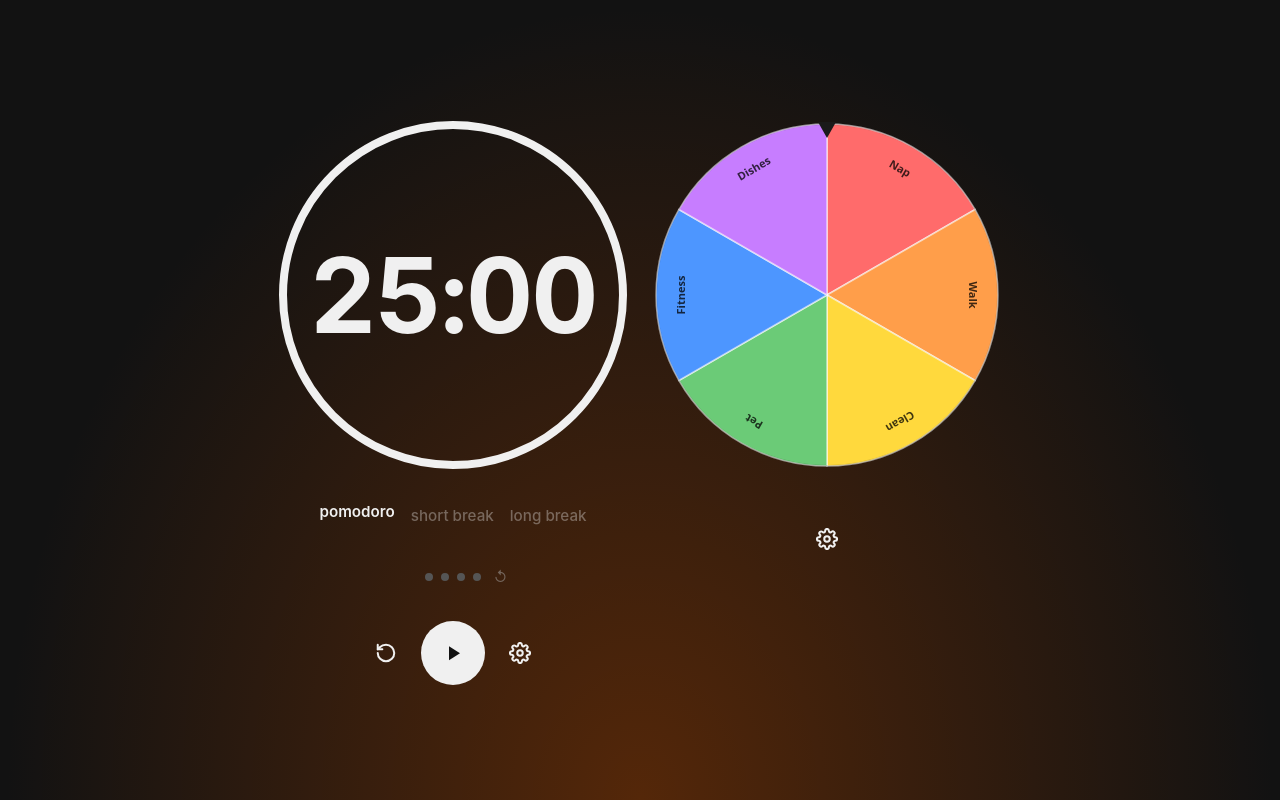
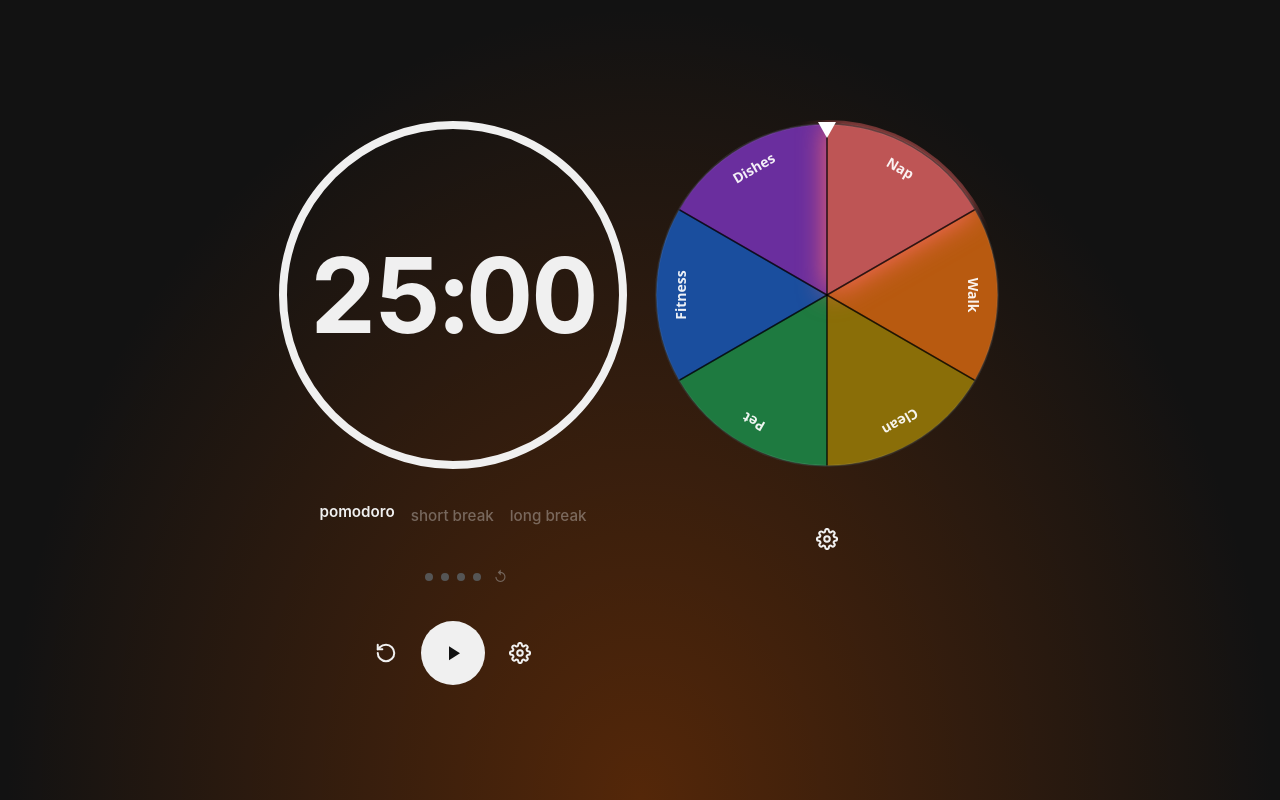
Before and after one commit to lukep-stack/pomodoro, a React (Vite) app: page / in a window 1280 px wide. Built offline with nearby package versions, Linux system fonts and the light colour scheme.

Commit message:
Wheel glow

```diff
--- a/src/App.tsx
+++ b/src/App.tsx
@@ -184,9 +184,7 @@ export default function App() {
             durations={durations}
             onSave={newDurations => {
               setDurations(newDurations)
-              setSecondsLeft(newDurations[mode])
-              setIsRunning(false)
-              saveTimer(mode, newDurations[mode], false)
+              saveTimer(mode, secondsLeft, isRunning)
             }}
             onClose={() => setShowSettings(false)}
           />
--- a/src/components/ActivityWheel/ActivityWheel.tsx
+++ b/src/components/ActivityWheel/ActivityWheel.tsx
@@ -11,6 +11,7 @@ import {
   activityListAtom,
   activitySelectionAtom,
   recentActivitiesAtom,
+  themeAtom,
 } from "../../atoms";
 import Button from "../Button/Button";
 import ActivitySettings from "../ActivitySettings/ActivitySettings";
@@ -30,15 +31,46 @@ const RAINBOW = [
   "#C77DFF",
 ];
 
+// Darker variants with sufficient contrast for white text (WCAG AA)
+const RAINBOW_DARK = [
+  "#B03030",
+  "#B85A10",
+  "#8A6E08",
+  "#1E7A40",
+  "#1A4E9E",
+  "#6A2E9E",
+];
+
 const easeOutCubic = (t: number) => 1 - Math.pow(1 - t, 3);
+
+function getHighlightedIndex(rotation: number, count: number): number {
+  if (count === 0) return -1;
+  const TWO_PI = 2 * Math.PI;
+  const sliceAngle = TWO_PI / count;
+  const normalized = ((-rotation % TWO_PI) + TWO_PI) % TWO_PI;
+  return Math.floor(normalized / sliceAngle) % count;
+}
+
+function brighten(hex: string, amount: number): string {
+  const r = parseInt(hex.slice(1, 3), 16);
+  const g = parseInt(hex.slice(3, 5), 16);
+  const b = parseInt(hex.slice(5, 7), 16);
+  const nr = Math.min(255, Math.round(r + (255 - r) * amount));
+  const ng = Math.min(255, Math.round(g + (255 - g) * amount));
+  const nb = Math.min(255, Math.round(b + (255 - b) * amount));
+  return `rgb(${nr},${ng},${nb})`;
+}
 
 const SPIN_DURATION = 2000;
 
 // eslint-disable-next-line @typescript-eslint/no-empty-object-type
 const ActivityWheel = forwardRef<ActivityWheelHandle, {}>((_props, ref) => {
   const [activities] = useAtom(activityListAtom);
-  const [activitySelection, setActivitySelection] = useAtom(activitySelectionAtom);
+  const [activitySelection, setActivitySelection] = useAtom(
+    activitySelectionAtom,
+  );
   const [recentActivities, setRecentActivities] = useAtom(recentActivitiesAtom);
+  const [theme] = useAtom(themeAtom);
   const [showSettings, setShowSettings] = useState(false);
 
   const canvasRef = useRef<HTMLCanvasElement>(null);
@@ -56,39 +88,72 @@ const ActivityWheel = forwardRef<ActivityWheelHandle, {}>((_props, ref) => {
     const cx = size / 2;
     const cy = size / 2;
     const radius = size / 2 - 4;
+    const isDark = theme === "dark";
 
     ctx.clearRect(0, 0, size, size);
 
     if (activities.length === 0) {
       ctx.beginPath();
       ctx.arc(cx, cy, radius, 0, Math.PI * 2);
-      ctx.fillStyle = "#e0e0e0";
+      ctx.fillStyle = isDark ? "#2a2a2a" : "#e0e0e0";
       ctx.fill();
-      ctx.fillStyle = "#999";
+      ctx.fillStyle = isDark ? "#888" : "#999";
       ctx.font = "14px system-ui, sans-serif";
       ctx.textAlign = "center";
       ctx.textBaseline = "middle";
       ctx.fillText("Add activities below", cx, cy);
-      drawPointer(ctx, cx, size);
+      drawPointer(ctx, cx, size, isDark);
       return;
     }
 
     const sliceAngle = (2 * Math.PI) / activities.length;
     const rotation = rotationRef.current;
+    const palette = isDark ? RAINBOW_DARK : RAINBOW;
+    const dividerColor = isDark ? "rgba(0,0,0,0.5)" : "rgba(255,255,255,0.6)";
+    const textColor = isDark ? "rgba(255,255,255,0.92)" : "rgba(0,0,0,0.75)";
+    const hlIndex = getHighlightedIndex(rotation, activities.length);
 
+    // Pass 1: fill all non-highlighted slices
+    for (let i = 0; i < activities.length; i++) {
+      if (i === hlIndex) continue;
+      const startAngle = rotation + i * sliceAngle - Math.PI / 2;
+      const endAngle = startAngle + sliceAngle;
+      ctx.beginPath();
+      ctx.moveTo(cx, cy);
+      ctx.arc(cx, cy, radius, startAngle, endAngle);
+      ctx.closePath();
+      ctx.fillStyle = palette[i % palette.length];
+      ctx.fill();
+    }
+
+    // Pass 2: highlighted slice last so its glow bleeds onto neighbors
+    {
+      const startAngle = rotation + hlIndex * sliceAngle - Math.PI / 2;
+      const endAngle = startAngle + sliceAngle;
+      const baseColor = palette[hlIndex % palette.length];
+      const lightColor = RAINBOW[hlIndex % RAINBOW.length];
+      ctx.save();
+      ctx.shadowColor = isDark ? lightColor : brighten(lightColor, 0.45);
+      ctx.shadowBlur = 28;
+      ctx.beginPath();
+      ctx.moveTo(cx, cy);
+      ctx.arc(cx, cy, radius, startAngle, endAngle);
+      ctx.closePath();
+      ctx.fillStyle = brighten(baseColor, 0.18);
+      ctx.fill();
+      ctx.restore();
+    }
+
+    // Pass 3: dividers and labels on top of all fills
     for (let i = 0; i < activities.length; i++) {
       const startAngle = rotation + i * sliceAngle - Math.PI / 2;
       const endAngle = startAngle + sliceAngle;
-      const color = RAINBOW[i % RAINBOW.length];
 
       ctx.beginPath();
       ctx.moveTo(cx, cy);
       ctx.arc(cx, cy, radius, startAngle, endAngle);
       ctx.closePath();
-      ctx.fillStyle = color;
-      ctx.fill();
-
-      ctx.strokeStyle = "rgba(255,255,255,0.6)";
+      ctx.strokeStyle = dividerColor;
       ctx.lineWidth = 1.5;
       ctx.stroke();
 
@@ -100,29 +165,28 @@ const ActivityWheel = forwardRef<ActivityWheelHandle, {}>((_props, ref) => {
       ctx.save();
       ctx.translate(tx, ty);
       ctx.rotate(midAngle + Math.PI / 2);
-      ctx.fillStyle = "rgba(0,0,0,0.75)";
+      ctx.fillStyle = textColor;
       ctx.font = `bold ${clampFontSize(activities.length)}px system-ui, sans-serif`;
       ctx.textAlign = "center";
       ctx.textBaseline = "middle";
-
-      const label = truncate(activities[i], 12);
-      ctx.fillText(label, 0, 0);
+      ctx.fillText(truncate(activities[i], 12), 0, 0);
       ctx.restore();
     }
 
     ctx.beginPath();
     ctx.arc(cx, cy, radius, 0, Math.PI * 2);
-    ctx.strokeStyle = "rgba(0,0,0,0.12)";
+    ctx.strokeStyle = isDark ? "rgba(255,255,255,0.12)" : "rgba(0,0,0,0.12)";
     ctx.lineWidth = 2;
     ctx.stroke();
 
-    drawPointer(ctx, cx, size);
-  }, [activities]);
+    drawPointer(ctx, cx, size, isDark);
+  }, [activities, theme]);
 
   function drawPointer(
     ctx: CanvasRenderingContext2D,
     cx: number,
     size: number,
+    isDark: boolean,
   ) {
     const tipY = 18;
     const baseY = 2;
@@ -132,15 +196,15 @@ const ActivityWheel = forwardRef<ActivityWheelHandle, {}>((_props, ref) => {
     ctx.lineTo(cx - halfBase, baseY);
     ctx.lineTo(cx + halfBase, baseY);
     ctx.closePath();
-    ctx.fillStyle = "#1a1a1a";
+    ctx.fillStyle = isDark ? "#ffffff" : "#1a1a1a";
     ctx.fill();
     void size;
   }
 
   function clampFontSize(count: number): number {
-    if (count <= 4) return 13;
-    if (count <= 8) return 11;
-    return 9;
+    if (count <= 4) return 16;
+    if (count <= 8) return 14;
+    return 12;
   }
 
   function truncate(s: string, max: number): string {
@@ -205,7 +269,13 @@ const ActivityWheel = forwardRef<ActivityWheelHandle, {}>((_props, ref) => {
     };
 
     rafRef.current = requestAnimationFrame(animate);
-  }, [activities, drawWheel, setActivitySelection, recentActivities, setRecentActivities]);
+  }, [
+    activities,
+    drawWheel,
+    setActivitySelection,
+    recentActivities,
+    setRecentActivities,
+  ]);
 
   useImperativeHandle(ref, () => ({ spin }), [spin]);
 
@@ -256,7 +326,9 @@ const ActivityWheel = forwardRef<ActivityWheelHandle, {}>((_props, ref) => {
         </Tooltip>
       </div>
 
-      {showSettings && <ActivitySettings onClose={() => setShowSettings(false)} />}
+      {showSettings && (
+        <ActivitySettings onClose={() => setShowSettings(false)} />
+      )}
     </>
   );
 });
```
